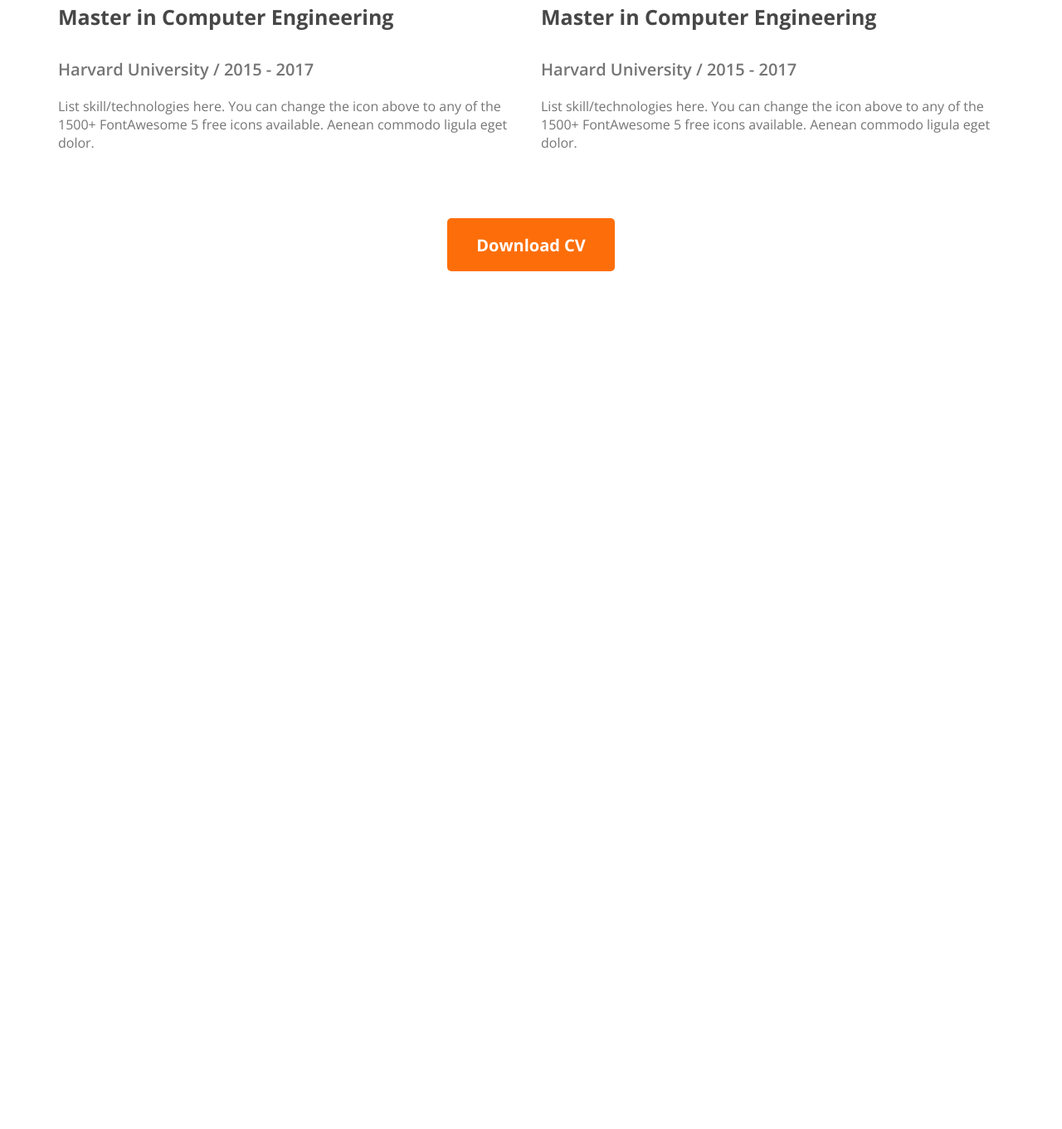
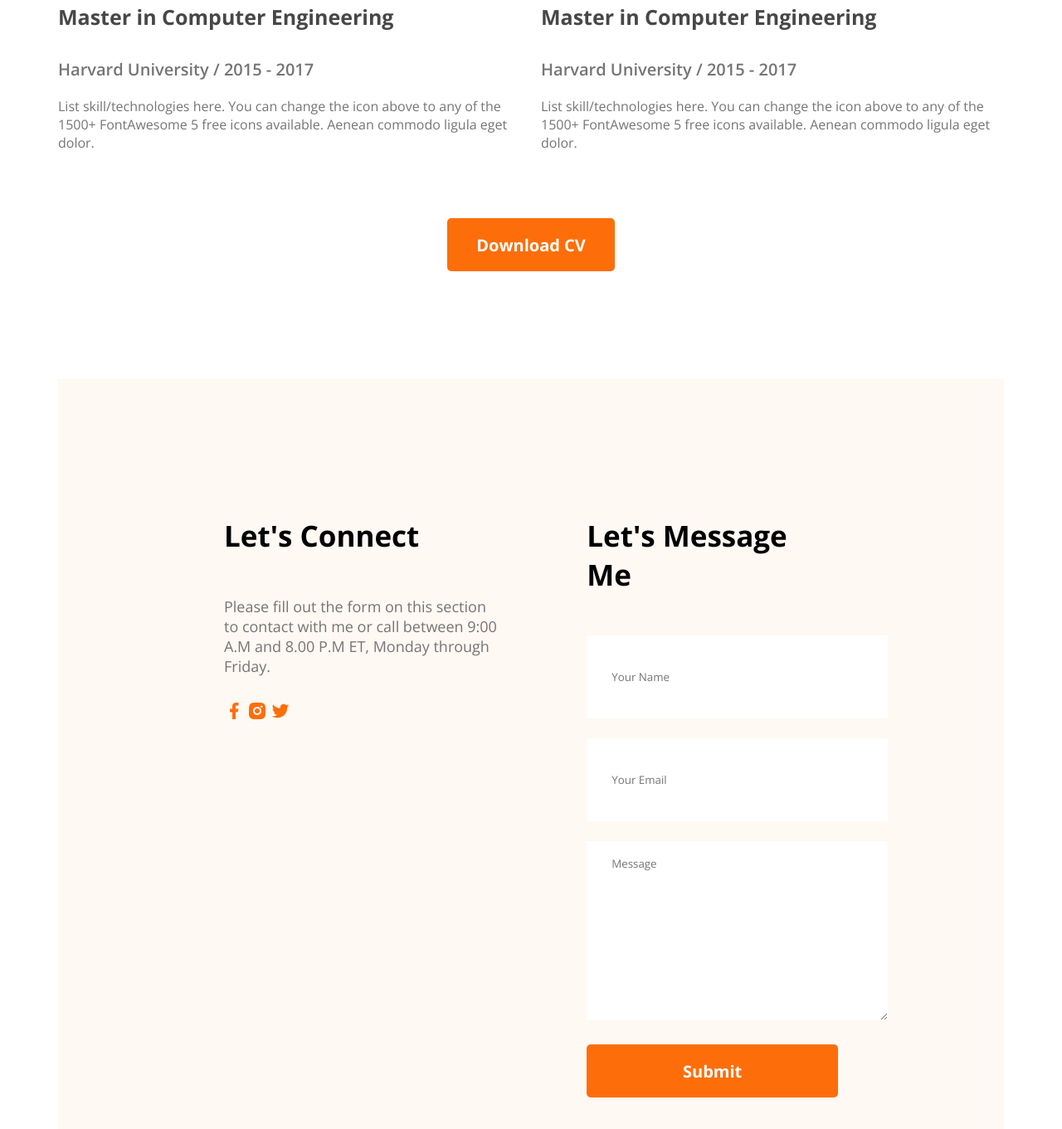
Before and after one commit to MAHMUD-TOUKIR/devloper-portfolio, a plain HTML site: page index.html in a window 1280 px wide. Shown: the part 3051-4412 px from the top of the page at 83% size. Before the commit the page ends 3386 px from the top, so only its background shows below. Drawn offline with nearby package versions, Linux system fonts and the light colour scheme.

Commit message:
contact us added

```diff
--- a/index.html
+++ b/index.html
@@ -142,6 +142,39 @@
 
 
          </section>
+         <!-- Contact section-->
+          <section class="contact">
+            <div>
+
+            <h3 class="section-title">Let's Connect</h3>
+
+            <p class="section-description">
+                Please fill out the form on this section to contact with me or call between 9:00 A.M and 8.00 P.M ET, Monday through Friday.</p>
+            <a href="https://www.facebook.com/mahmudtoukir2" >
+                <img src="images/icons/facebook.png" alt="">
+            </a>
+            <a href="https://www.instagram.com/mahmudtoukir2/">
+                <img src="images/icons/insta.png" alt="">
+            </a>
+            <a href="">
+                <img src="images/icons/twitter.png" alt="">
+            </a>
+            </div>
+
+            <div>
+                <h3 class="section-title">Let's Message Me</h3>
+                <form action="">
+                    <input type="text" name="" id="" placeholder="Your Name" >
+                    <input type="email" name="" id="" placeholder="Your Email">
+                    <textarea name="" id="" cols="30" rows="10" placeholder="Message"></textarea>
+                    <input class="btn-primary" type="submit" value="Submit">
+
+
+                </form>
+
+            </div>
+
+          </section>
 
     </main>
     <footer>
--- a/styles/portfolio.css
+++ b/styles/portfolio.css
@@ -162,5 +162,30 @@ section{
 .resume-button{
     margin-top: 50px;
     text-align: center;
+}
+
+/* contact styles */
+.contact .section-title{
+    text-align: left;
 
 }
+.contact{
+    display: flex;
+    gap: 100px;
+    background-color: #FFF8F3;
+    padding: 130px 200px;
+}
+.contact input, textarea{
+    margin-bottom: 24px;
+    border: 0;
+    width: 100%;
+    padding: 18px 30px ;
+}
+input{
+    height: 64px;
+
+}
+.contact a{
+    text-decoration: none;
+
+}
```
